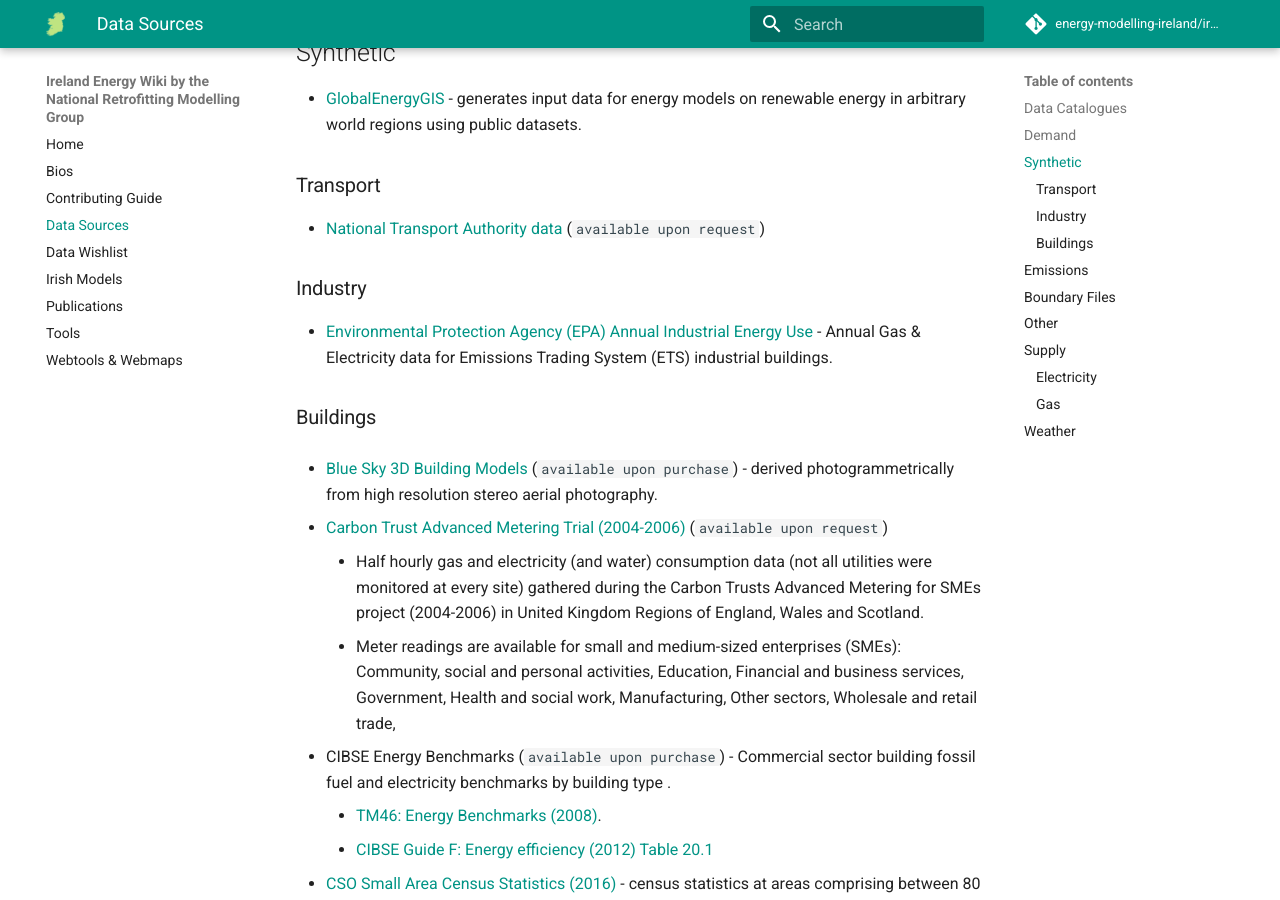
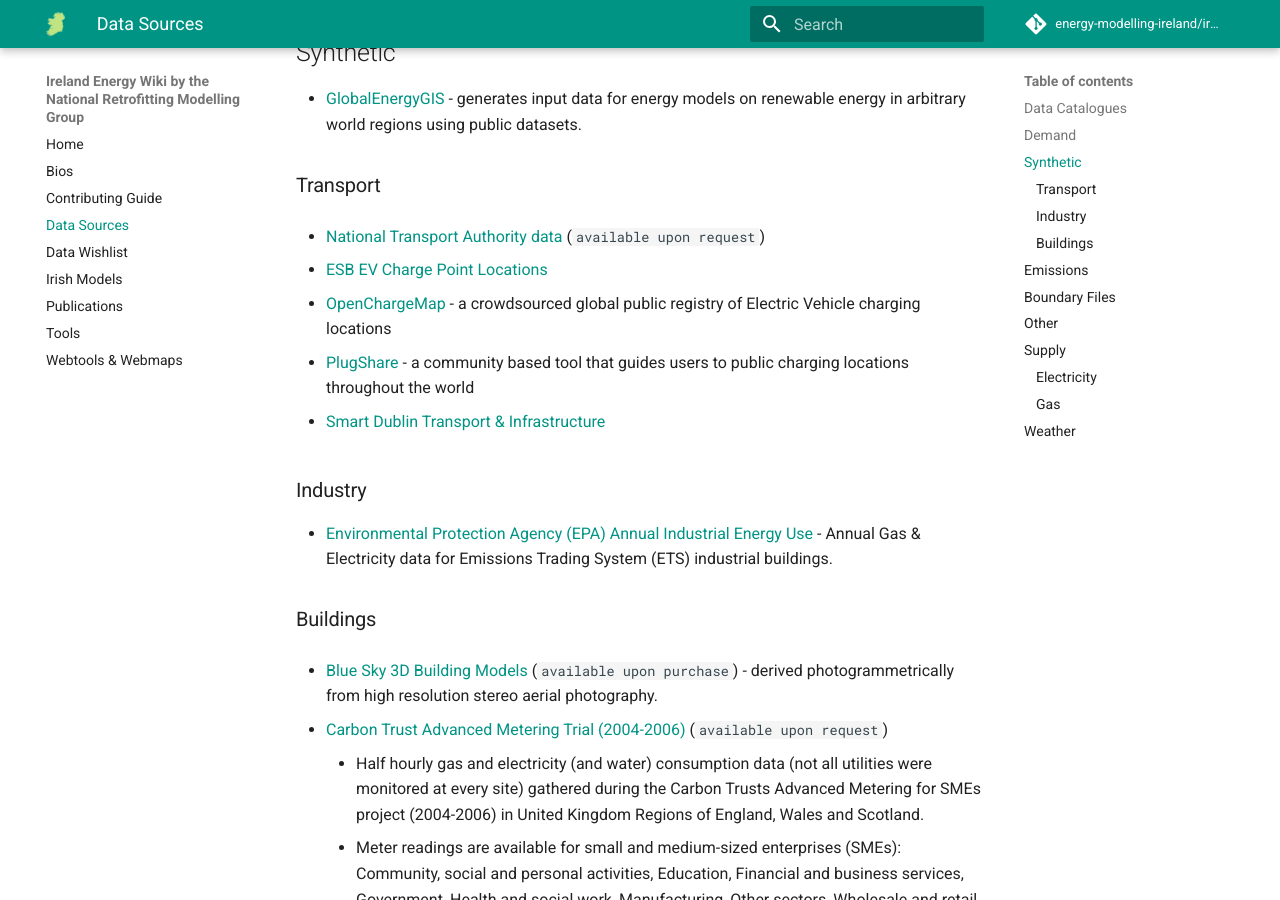
Before and after one commit to energy-modelling-ireland/wiki, an MkDocs documentation site: the page built from docs/Data-Sources.md, in a window 1280 px wide and 900 px high, scrolled down 1608 px. Built offline with MkDocs 1.6.1 and Material for MkDocs 9.7.7, drawn with Linux system fonts in a browser that asks for light colours; comment, search, counter and statistics services are not loaded.

Commit message:
Add EV Charge Point Locations (#105)

```diff
--- a/docs/Data-Sources.md
+++ b/docs/Data-Sources.md
@@ -43,6 +43,14 @@
 ### Transport
 
 - [National Transport Authority data](https://www.nationaltransport.ie/planning-and-investment/transport-modelling/data/) (`available upon request`)
+
+- [ESB EV Charge Point Locations](https://esb.ie/ecars/charge-point-map)
+
+- [OpenChargeMap](https://map.openchargemap.io) - a crowdsourced global public registry of Electric Vehicle charging locations
+
+- [PlugShare](https://www.plugshare.com/) - a community based tool that guides users to public charging locations throughout the world
+
+- [Smart Dublin Transport & Infrastructure](https://data.smartdublin.ie/dataset?category=Transport%20and%20Infrastructure)
 
 ### Industry
 
```
